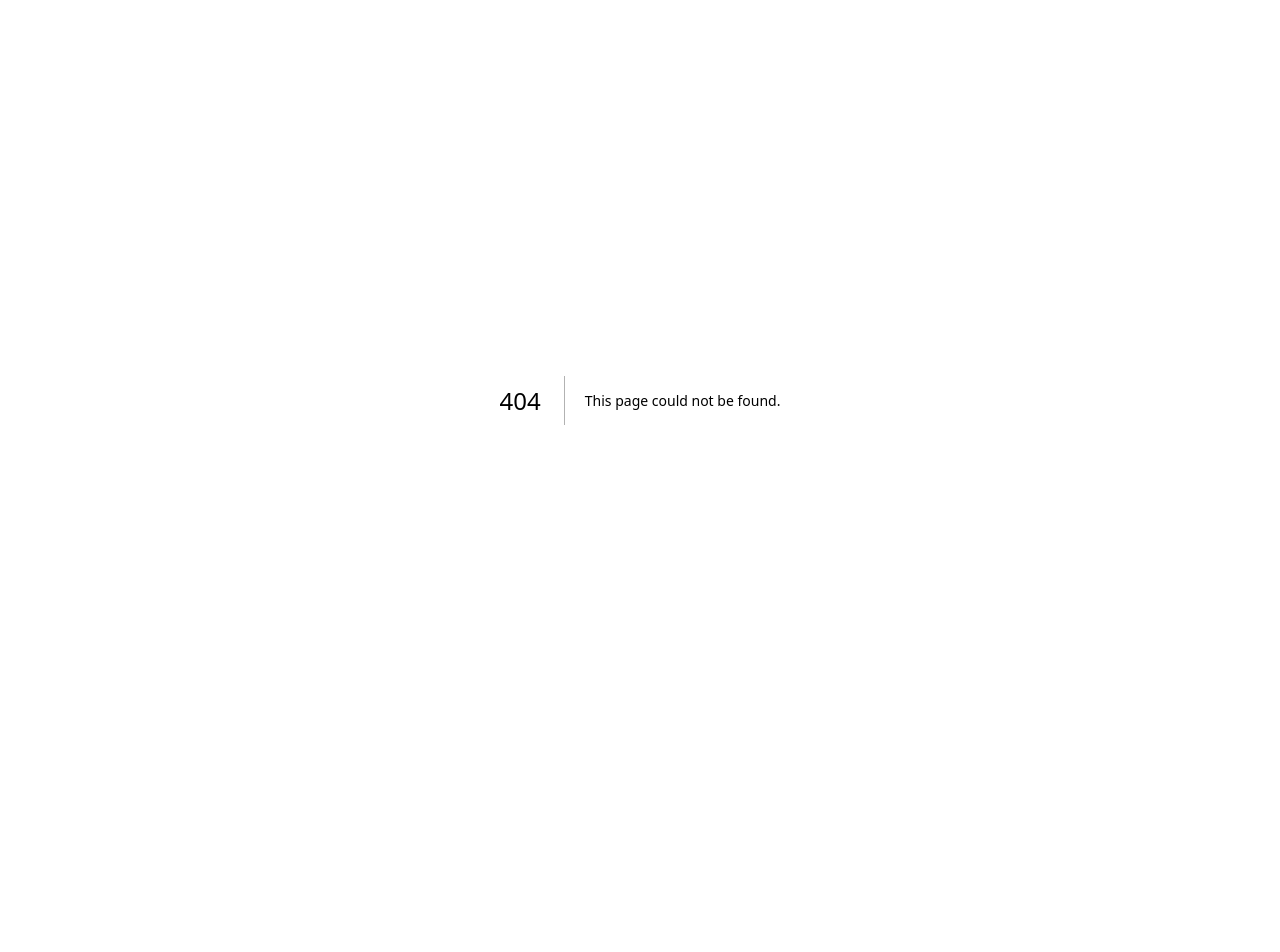
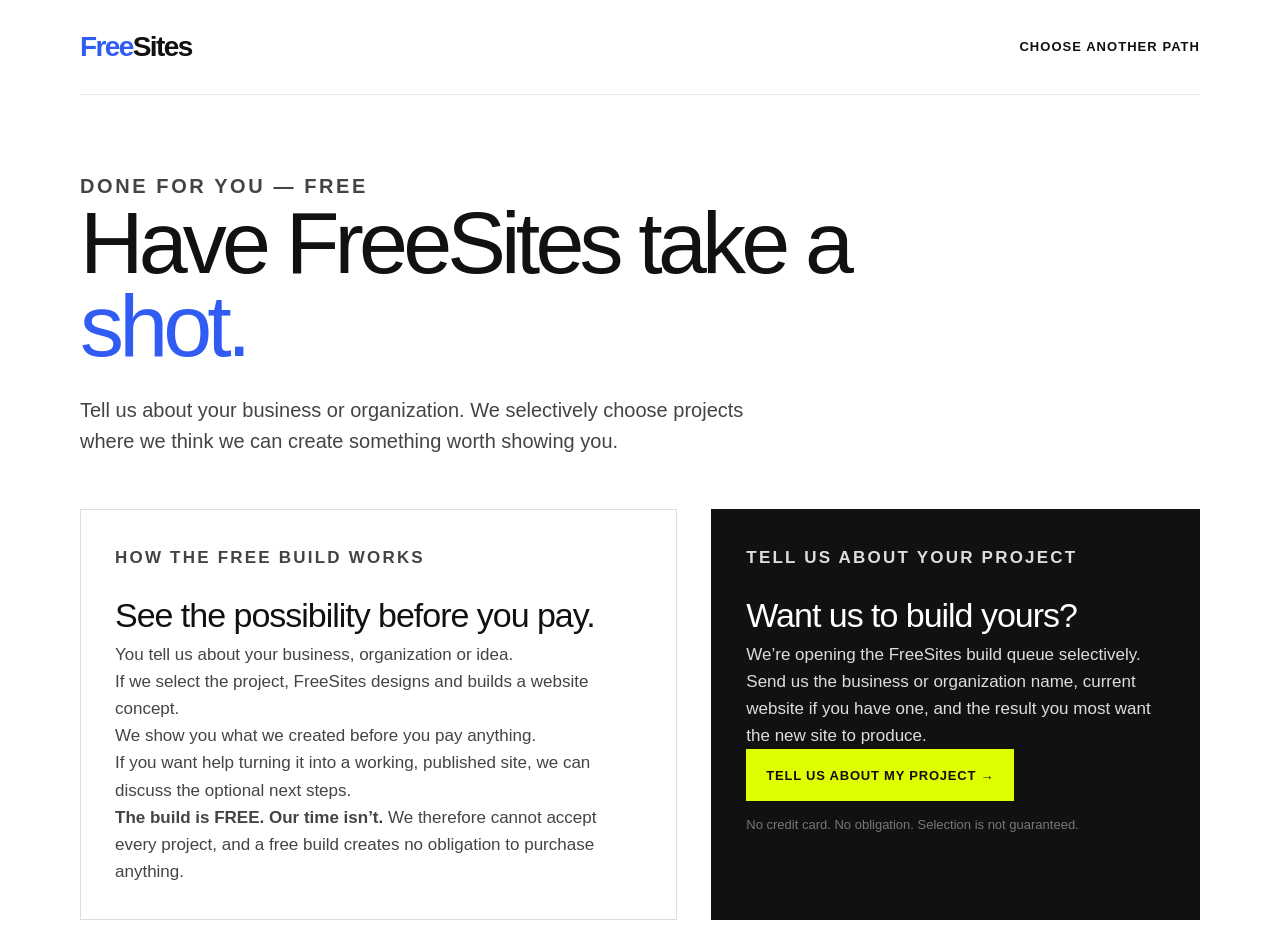
Before and after one commit to lapideas-ai/freesites-com, a Next.js app: page /build-mine in a window 1280 px wide. Before the commit this address had no page. Shown: the top 952 px of the page. Before the commit the page ends 800 px from the top, so only its background shows below. Built offline with nearby package versions, Linux system fonts and the light colour scheme.

Commit message:
Add FreeSites free build page

```diff
--- /dev/null
+++ b/src/app/build-mine/page.tsx
@@ -0,0 +1,52 @@
+import type { Metadata } from "next";
+import "../funnel.css";
+
+export const metadata: Metadata = {
+  title: "Have FreeSites Build It FREE — FreeSites",
+  description: "Tell FreeSites about your business or organization and apply for a FREE done-for-you website build.",
+};
+
+export default function BuildMinePage() {
+  return (
+    <main className="funnel-page">
+      <div className="funnel-shell">
+        <header className="funnel-nav">
+          <a className="funnel-wordmark" href="/"><span>Free</span>Sites</a>
+          <a href="/start">Choose another path</a>
+        </header>
+
+        <section className="funnel-hero">
+          <p className="funnel-kicker">DONE FOR YOU — FREE</p>
+          <h1>Have FreeSites take a <i>shot.</i></h1>
+          <p>Tell us about your business or organization. We selectively choose projects where we think we can create something worth showing you.</p>
+        </section>
+
+        <section className="application-grid">
+          <article className="application-panel">
+            <p className="funnel-kicker">HOW THE FREE BUILD WORKS</p>
+            <h2>See the possibility before you pay.</h2>
+            <ul>
+              <li>You tell us about your business, organization or idea.</li>
+              <li>If we select the project, FreeSites designs and builds a website concept.</li>
+              <li>We show you what we created before you pay anything.</li>
+              <li>If you want help turning it into a working, published site, we can discuss the optional next steps.</li>
+            </ul>
+            <p><strong>The build is FREE. Our time isn’t.</strong> We therefore cannot accept every project, and a free build creates no obligation to purchase anything.</p>
+          </article>
+
+          <article className="application-panel dark">
+            <p className="funnel-kicker">TELL US ABOUT YOUR PROJECT</p>
+            <h2>Want us to build yours?</h2>
+            <p>We’re opening the FreeSites build queue selectively. Send us the business or organization name, current website if you have one, and the result you most want the new site to produce.</p>
+            <a className="funnel-button" href="mailto:admin@freesites.com?subject=FreeSites%20FREE%20Build%20Request&body=Business%20or%20organization%3A%0A%0ACurrent%20website%20(if%20any)%3A%0A%0AWhat%20I%20want%20the%20website%20to%20help%20me%20do%3A%0A%0AAnything%20else%20FreeSites%20should%20know%3A">TELL US ABOUT MY PROJECT →</a>
+            <p className="small-note">No credit card. No obligation. Selection is not guaranteed.</p>
+          </article>
+        </section>
+
+        <footer className="funnel-footer">
+          Made with ❤️ by <a href="https://www.freesites.com/">FreeSites</a> · <a href="/privacy">Privacy</a> · <a href="/terms">Terms</a>
+        </footer>
+      </div>
+    </main>
+  );
+}
```
